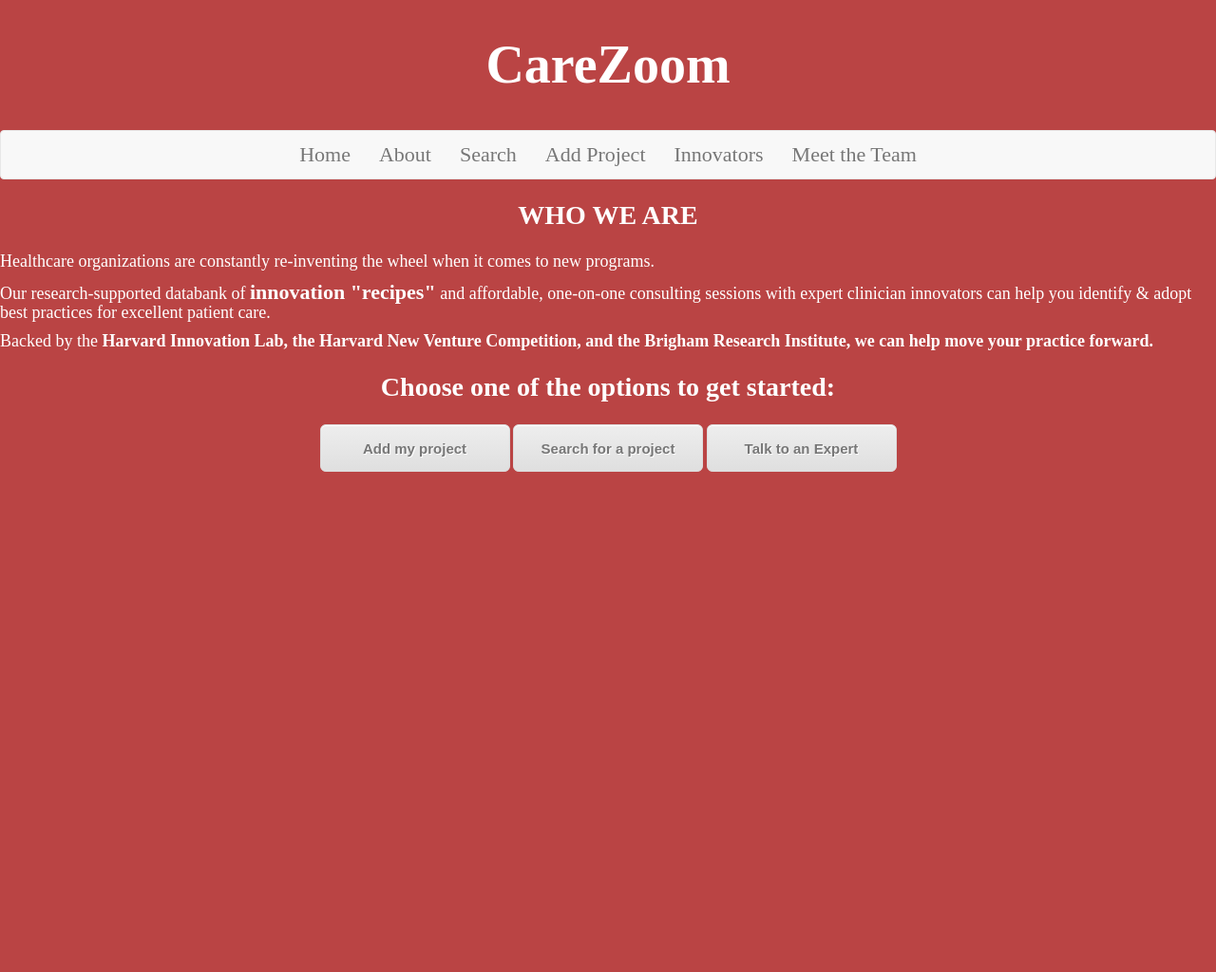
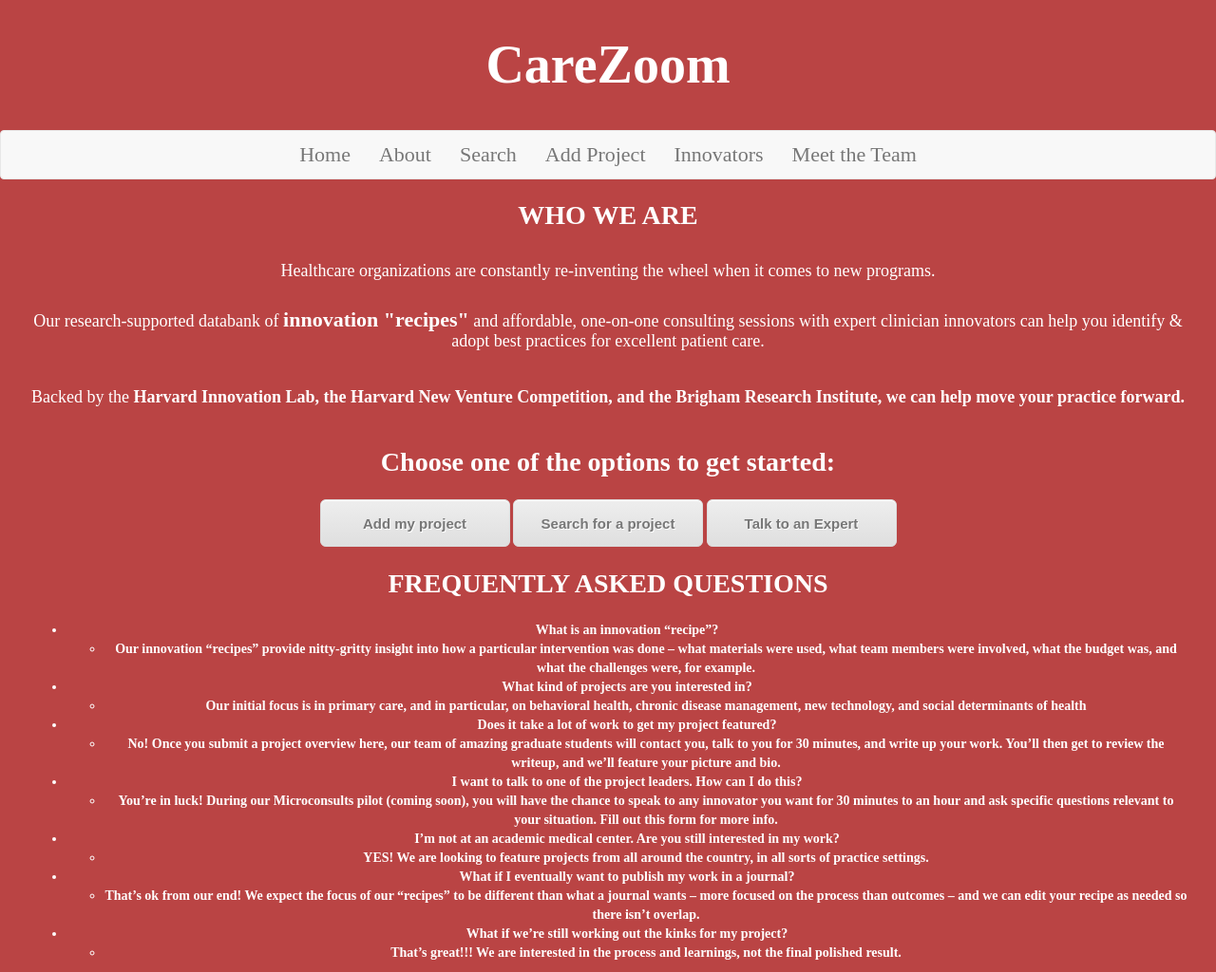
Before and after one commit to cmbear37/carezoom_frontend, a Flask app: page / in a window 1280 px wide. Shown: the whole page at 95% size. Before the commit the page ends 497 px from the top, so only its background shows below. Run offline with Flask 2, Linux system fonts and the light colour scheme; parts of the project's set-up code (start-up, migrations or seed data) failed here and were passed over; some libraries are stand-ins or nearby versions.

Commit message:
home page

```diff
--- a/carezoom_frontend/templates/home.html
+++ b/carezoom_frontend/templates/home.html
@@ -6,14 +6,16 @@
 {% block main %}
 
 <h2>WHO WE ARE</h2>
-<div class="w3-container">
+<div class="container" style="padding-right:30px; padding-left: 30px; text-align:center">
     <h4>
         <p>
             Healthcare organizations are constantly re-inventing the wheel when it comes to new programs.
         </p>
+        <br>
         <p>
             Our research-supported databank of <b><a href="{{ url_for('search') }}" style="color:white">innovation "recipes"</a></b> and affordable, one-on-one consulting sessions with expert clinician innovators can help you identify & adopt best practices for excellent patient care.
         </p>
+        <br>
         <p>
             <p>Backed by the <b>Harvard Innovation Lab<b>, the <b>Harvard New Venture Competition<b>, and the Brigham Research Institute<b>, we can help move your practice forward.<p>
         </p>
@@ -30,4 +32,38 @@
             <a href="{{ url_for('search') }}" class="classname">Search for a project</a>
             <a href="{{ url_for('talk') }}" class="classname">Talk to an Expert</a>
             </center>
+
+<h2>FREQUENTLY ASKED QUESTIONS</h2>
+<div class="container" style="padding-right:30px; padding-left: 30px; text-align:center">
+    <ul>
+        <li>What is an innovation “recipe”?</li>
+        <ul>
+            <li>Our innovation “recipes” provide nitty-gritty insight into how a particular intervention was done – what materials were used, what team members were involved, what the budget was, and what the challenges were, for example.</li>
+        </ul>
+        <li>What kind of projects are you interested in?</li>
+        <ul>
+            <li>Our initial focus is in primary care, and in particular, on behavioral health, chronic disease management, new technology, and social determinants of health</li>
+        </ul>
+        <li>Does it take a lot of work to get my project featured?</li>
+        <ul>
+            <li>No! Once you submit a project overview here, our team of amazing graduate students will contact you, talk to you for 30 minutes, and write up your work. You’ll then get to review the writeup, and we’ll feature your picture and bio.</li>
+        </ul>
+        <li>I want to talk to one of the project leaders. How can I do this?</li>
+        <ul>
+            <li>You’re in luck! During our Microconsults pilot (coming soon), you will have the chance to speak to any innovator you want for 30 minutes to an hour and ask specific questions relevant to your situation. Fill out this form for more info.</li>
+        </ul>
+        <li>I’m not at an academic medical center. Are you still interested in my work?</li>
+        <ul>
+            <li>YES! We are looking to feature projects from all around the country, in all sorts of practice settings.</li>
+        </ul>
+        <li>What if I eventually want to publish my work in a journal?</li>
+        <ul>
+            <li>That’s ok from our end! We expect the focus of our “recipes” to be different than what a journal wants – more focused on the process than outcomes – and we can edit your recipe as needed so there isn’t overlap.</li>
+        </ul>
+        <li>What if we’re still working out the kinks for my project?</li>
+        <ul>
+            <li>That’s great!!! We are interested in the process and learnings, not the final polished result. </li>
+        </ul>
+    </ul>
+</div>
 {% endblock %}
```
